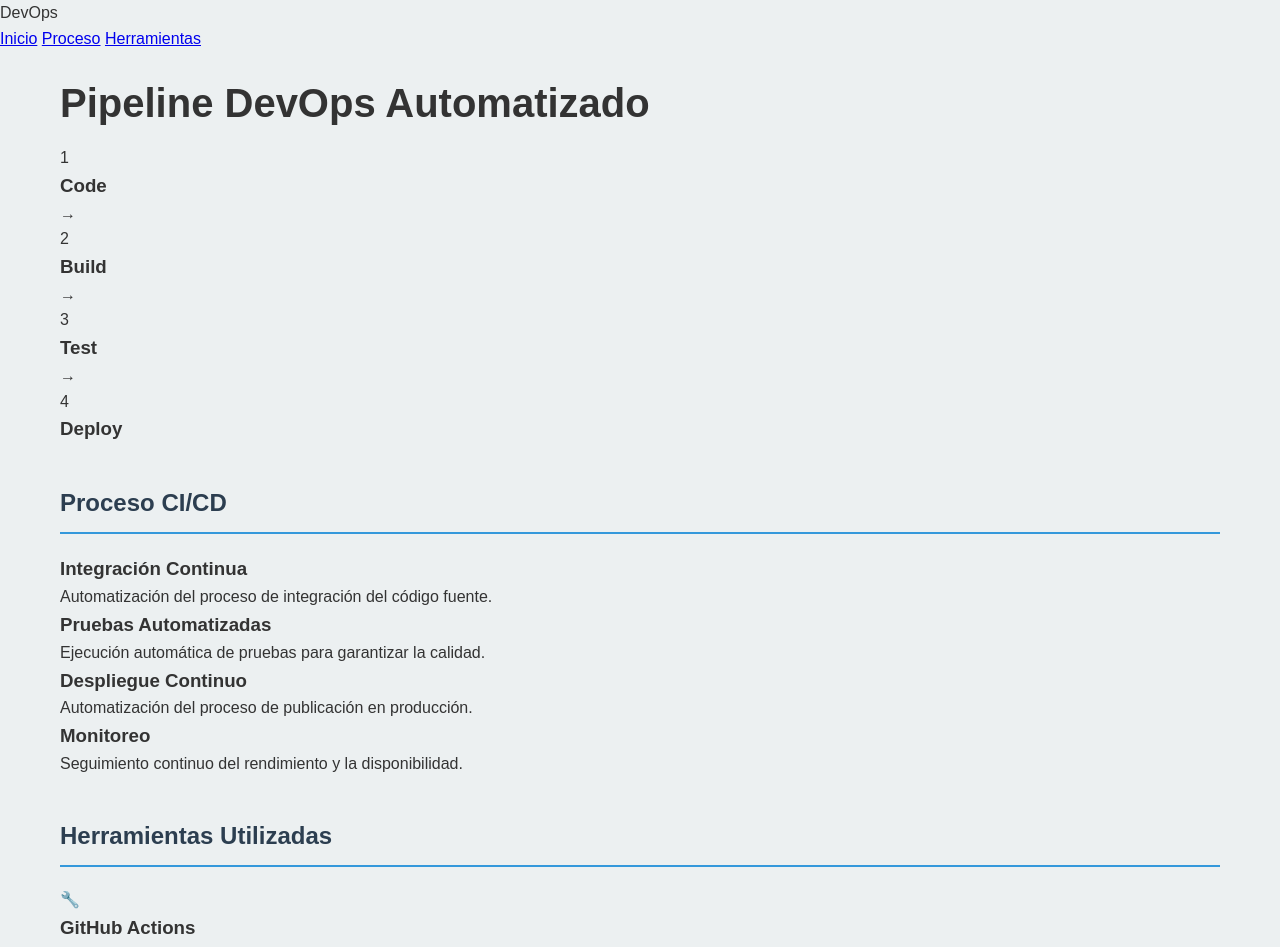
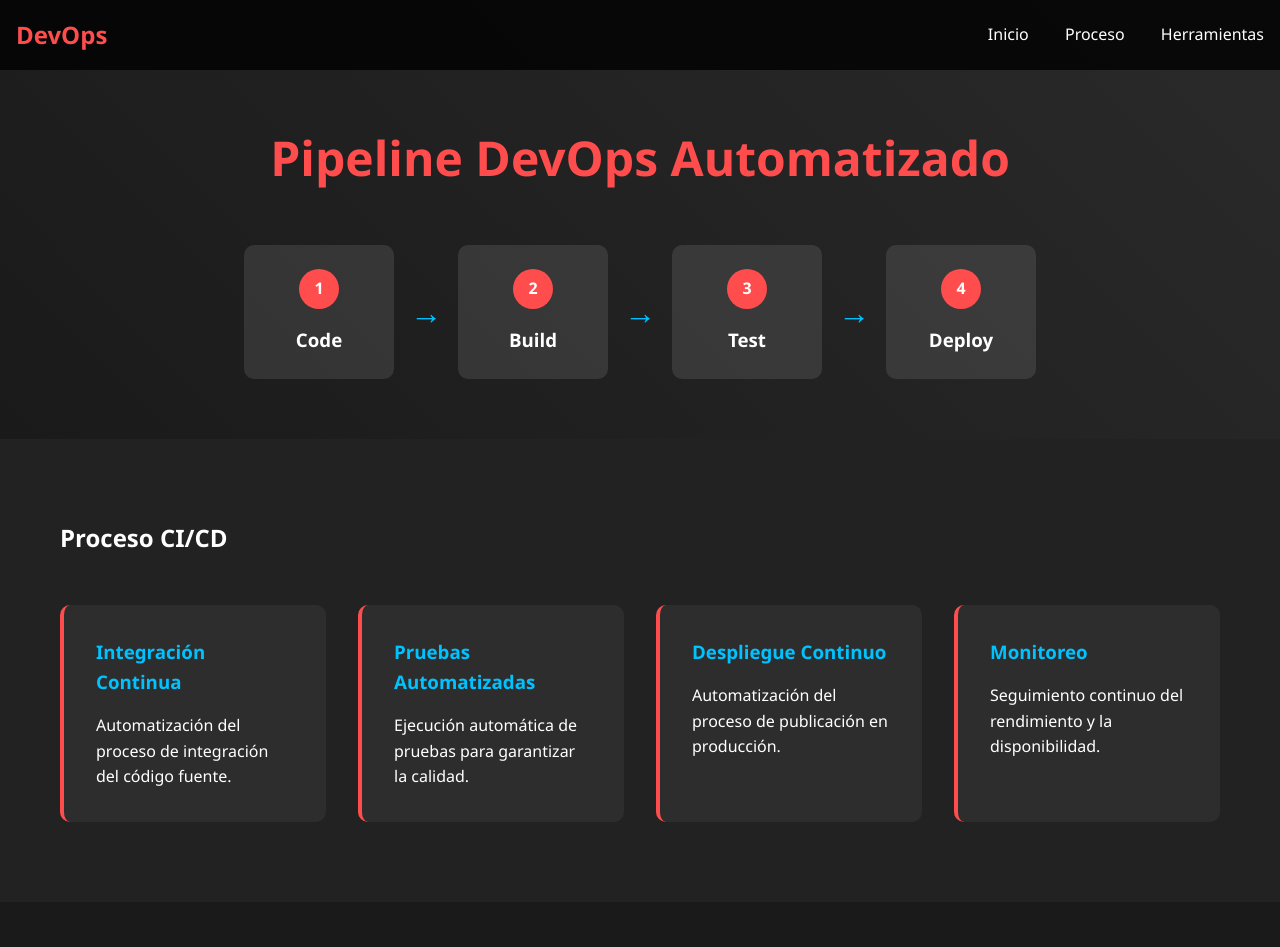
Before and after one commit to JuanFranQ/Taller1GHA1, a plain HTML site: page index.html in a window 1280 px wide. Shown: the top 947 px of the page. Drawn offline with Linux system fonts and the light colour scheme.

Commit message:
Update style.css

```diff
--- a/style.css
+++ b/style.css
@@ -1,12 +1,11 @@
-/* Variables */
 :root {
-    --primary-color: #2c3e50;
-    --secondary-color: #3498db;
-    --background-color: #ecf0f1;
-    --text-color: #333;
+    --primary: #ff4d4d;
+    --secondary: #333;
+    --accent: #00c2ff;
+    --background: #1a1a1a;
+    --text: #ffffff;
 }
 
-/* Reset básico */
 * {
     margin: 0;
     padding: 0;
@@ -14,76 +13,180 @@
 }
 
 body {
-    font-family: 'Arial', sans-serif;
+    font-family: 'Segoe UI', Arial, sans-serif;
+    background-color: var(--background);
+    color: var(--text);
     line-height: 1.6;
-    background-color: var(--background-color);
-    color: var(--text-color);
 }
 
 .container {
     max-width: 1200px;
     margin: 0 auto;
-    padding: 20px;
+    padding: 0 20px;
 }
 
-/* Header */
-header {
-    text-align: center;
-    padding: 40px 0;
-    background-color: var(--primary-color);
-    color: white;
-    border-radius: 8px;
-    margin-bottom: 30px;
+/* Navbar */
+.navbar {
+    background-color: rgba(0, 0, 0, 0.8);
+    padding: 1rem;
+    position: fixed;
+    width: 100%;
+    top: 0;
+    z-index: 1000;
+    display: flex;
+    justify-content: space-between;
+    align-items: center;
 }
 
-h1 {
-    font-size: 2.5em;
-    margin-bottom: 10px;
+.logo {
+    font-size: 1.5rem;
+    font-weight: bold;
+    color: var(--primary);
 }
 
-.subtitle {
-    font-size: 1.2em;
-    color: #bdc3c7;
+.nav-links a {
+    color: var(--text);
+    text-decoration: none;
+    margin-left: 2rem;
+    transition: color 0.3s;
 }
 
-/* Secciones de contenido */
-.content-section {
-    background: white;
-    padding: 25px;
-    margin-bottom: 30px;
-    border-radius: 8px;
-    box-shadow: 0 2px 5px rgba(0,0,0,0.1);
+.nav-links a:hover {
+    color: var(--primary);
 }
 
-h2 {
-    color: var(--primary-color);
-    margin-bottom: 20px;
-    padding-bottom: 10px;
-    border-bottom: 2px solid var(--secondary-color);
+/* Pipeline Intro */
+.pipeline-intro {
+    padding: 120px 0 60px;
+    text-align: center;
+    background: linear-gradient(45deg, #1a1a1a, #2a2a2a);
 }
 
-ul {
-    list-style-position: inside;
-    padding-left: 20px;
+.pipeline-intro h1 {
+    font-size: 3rem;
+    margin-bottom: 3rem;
+    color: var(--primary);
 }
 
-li {
-    margin-bottom: 10px;
+.pipeline-steps {
+    display: flex;
+    justify-content: center;
+    align-items: center;
+    flex-wrap: wrap;
+    gap: 1rem;
+}
+
+.step {
+    background: rgba(255, 255, 255, 0.1);
+    padding: 1.5rem;
+    border-radius: 10px;
+    width: 150px;
+    transition: transform 0.3s;
+}
+
+.step:hover {
+    transform: translateY(-5px);
+    background: rgba(255, 255, 255, 0.15);
+}
+
+.step span {
+    background: var(--primary);
+    color: var(--text);
+    width: 40px;
+    height: 40px;
+    display: flex;
+    align-items: center;
+    justify-content: center;
+    border-radius: 50%;
+    margin: 0 auto 1rem;
+    font-weight: bold;
+}
+
+.arrow {
+    color: var(--accent);
+    font-size: 2rem;
+    font-weight: bold;
+}
+
+/* Info Section */
+.info-section {
+    padding: 80px 0;
+    background: #222;
+}
+
+.process-grid {
+    display: grid;
+    grid-template-columns: repeat(auto-fit, minmax(250px, 1fr));
+    gap: 2rem;
+    margin-top: 3rem;
+}
+
+.process-item {
+    background: rgba(255, 255, 255, 0.05);
+    padding: 2rem;
+    border-radius: 10px;
+    border-left: 4px solid var(--primary);
+}
+
+.process-item h3 {
+    color: var(--accent);
+    margin-bottom: 1rem;
+}
+
+/* Tools Section */
+.tools-section {
+    padding: 80px 0;
+    background: #1a1a1a;
+}
+
+.tools-grid {
+    display: grid;
+    grid-template-columns: repeat(auto-fit, minmax(200px, 1fr));
+    gap: 2rem;
+    margin-top: 3rem;
+}
+
+.tool-card {
+    background: rgba(255, 255, 255, 0.05);
+    padding: 2rem;
+    border-radius: 10px;
+    text-align: center;
+    transition: transform 0.3s;
+}
+
+.tool-card:hover {
+    transform: translateY(-5px);
+}
+
+.tool-icon {
+    font-size: 3rem;
+    margin-bottom: 1rem;
 }
 
 /* Footer */
 footer {
+    background: #111;
+    color: var(--text);
     text-align: center;
-    padding: 20px;
-    margin-top: 30px;
-    border-top: 1px solid #ddd;
+    padding: 2rem;
+    margin-top: 2rem;
 }
 
-footer a {
-    color: var(--secondary-color);
-    text-decoration: none;
+/* Responsive Design */
+@media (max-width: 768px) {
+    .pipeline-steps {
+        flex-direction: column;
+    }
+
+    .arrow {
+        transform: rotate(90deg);
+    }
+
+    .nav-links {
+        display: none;
+    }
+
+    .pipeline-intro h1 {
+        font-size: 2rem;
+    }
 }
-
-footer a:hover {
-    text-decoration: underline;
-}
```
